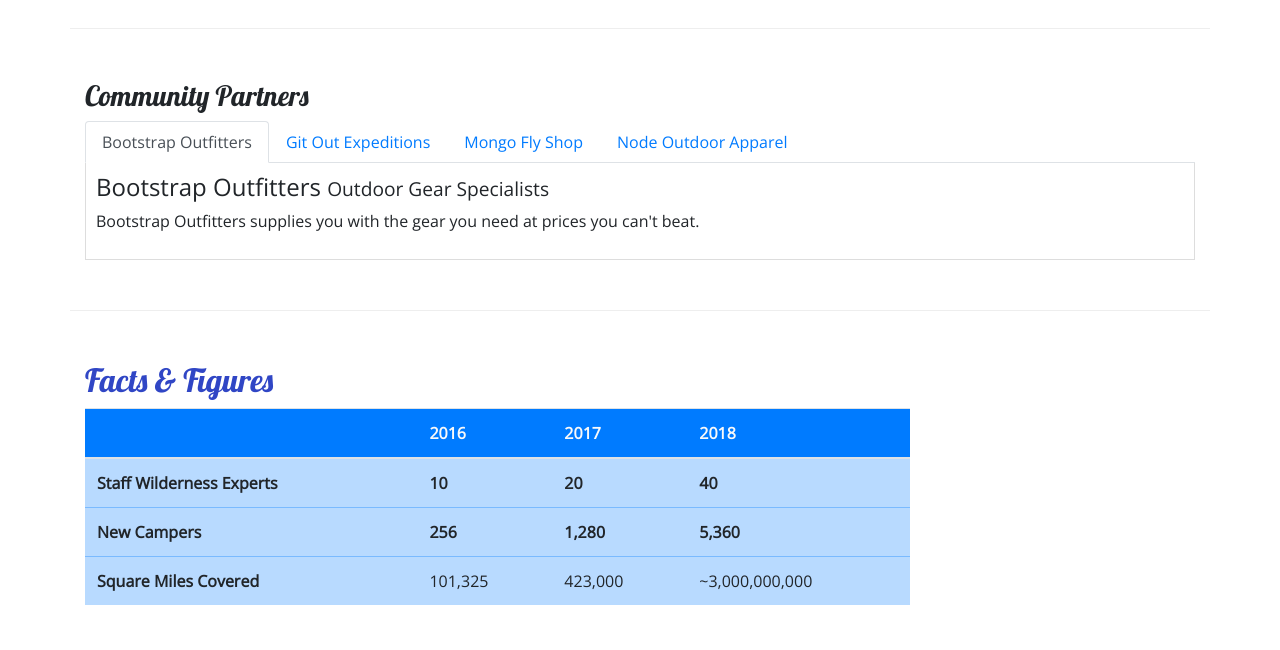
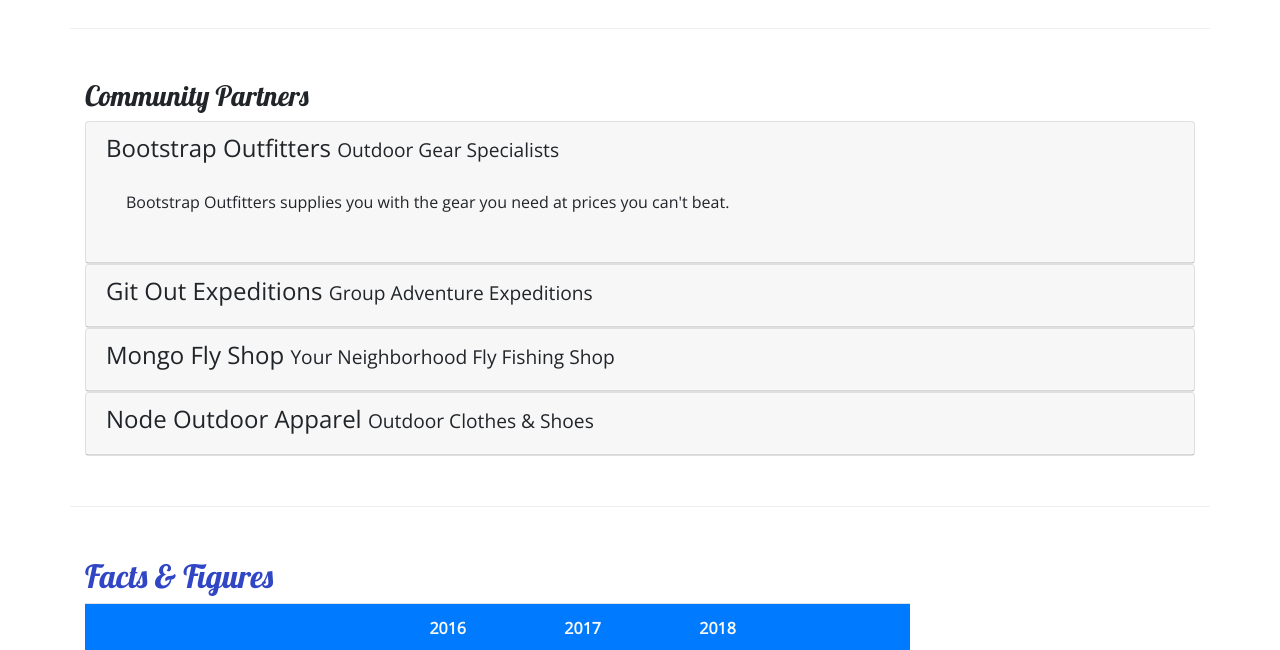
Before and after one commit to ChadMunsey/newcampsite, a website: page aboutus.html in a window 1280 px wide. Shown: the part 800-1450 px from the top of the page. Drawn offline with nearby package versions, Linux system fonts and the light colour scheme.

Commit message:
Accordion

```diff
--- a/aboutus.html
+++ b/aboutus.html
@@ -98,39 +98,52 @@
         <div class="row row-content">
             <div class="col">
                 <h3>Community Partners</h3>
-                <ul class="nav nav-tabs">
-                    <li class="nav-item">
-                        <a class="nav-link active" href="#bootstrap" role="tab" data-toggle="tab">Bootstrap Outfitters</a>
-                    </li>
-                    <li class="nav-item">
-                        <a class="nav-link" href="#git" role="tab" data-toggle="tab">Git Out Expeditions</a>
-                    </li>
-                    <li class="nav-item">
-                        <a class="nav-link" href="#mongo" role="tab" data-toggle="tab">Mongo Fly Shop</a>
-                    </li>
-                    <li class="nav-item">
-                        <a class="nav-link" href="#node" role="tab" data-toggle="tab">Node Outdoor Apparel</a>
-                    </li>
-                </ul>
-
-                <div class="tab-content">
-                    <div role="tabpanel" class="tab-pane fade show active" id="bootstrap">
-                        <h4>Bootstrap Outfitters <small>Outdoor Gear Specialists</small></h4>
-                        <p class="d-none d-sm-block">Bootstrap Outfitters supplies you with the gear you need at prices you can't beat.</p>
-                    </div><!--tabpanel-->
-                    <div role="tabpanel" class="tab-pane fade" id="git">
-                        <h4>Git Out Expeditions <small>Group Adventure Expeditions</small></h4>
-                        <p class="d-none d-sm-block">Join Git Out Expeditions to explore new horizons with a group of other adventurers!</p>
-                    </div><!--tabpanel-->
-                    <div role="tabpanel" class="tab-pane fade" id="mongo">
-                        <h4>Mongo Fly Shop <small>Your Neighborhood Fly Fishing Shop</small></h4>
-                        <p class="d-none d-sm-block">Need a new fishing pole, a tacklebox, or flies of all kinds? Stop by Mongo Fly Shop.</p>
-                    </div><!--tabpanel-->
-                    <div role="tabpanel" class="tab-pane fade" id="node">
-                        <h4>Node Outdoor Apparel <small>Outdoor Clothes & Shoes</small></h4>
-                        <p class="d-none d-sm-block">From polar fleeces to swimsuits, hiking boots to waders, a visit to Node will be sure to get you covered.</p>
-                    </div><!--tabpanel-->
-                </div><!--tabcontent-->
+                <div id="accordion">
+                    <div class="card">
+                        <div role="tab" class="card-header">
+                            <h4><a data-toggle="collapse" data-target="#bootstrap">
+                                Bootstrap Outfitters <small>Outdoor Gear Specialists</small></a></h4>
+                            <div class="collapse show" id="bootstrap" data-parent="#accordion">
+                                <div class="card-body">
+                                    <p class="d-none d-sm-block">Bootstrap Outfitters supplies you with the gear you need at prices you can't beat.</p>
+                                </div><!--cardbody-->
+                            </div><!--collapse-->
+                        </div><!--cardheader-->
+                    </div><!--card-->
+                    <div class="card">
+                        <div role="tab" class="card-header">
+                            <h4><a data-toggle="collapse" data-target="#git">
+                                Git Out Expeditions <small>Group Adventure Expeditions</small></a></h4>
+                            <div class="collapse" id="git" data-parent="#accordion">
+                                <div class="card-body">
+                                    <p class="d-none d-sm-block">Join Git Out Expeditions to explore new horizons with a group of other adventurers!</p>
+                                </div><!--cardbody-->
+                            </div><!--collapse-->
+                        </div><!--cardheader-->
+                    </div><!--card-->
+                    <div class="card">
+                        <div role="tab" class="card-header">
+                            <h4><a data-toggle="collapse" data-target="#mongo">
+                                Mongo Fly Shop <small>Your Neighborhood Fly Fishing Shop</small></a></h4>
+                            <div class="collapse" id="mongo" data-parent="#accordion">
+                                <div class="card-body">
+                                    <p class="d-none d-sm-block">Need a new fishing pole, a tacklebox, or flies of all kinds? Stop by Mongo Fly Shop.</p>
+                                </div><!--cardbody-->
+                            </div><!--collapse-->
+                        </div><!--cardheader-->
+                    </div><!--card-->
+                    <div class="card">
+                        <div role="tab" class="card-header">
+                            <h4><a data-toggle="collapse" data-target="#node">
+                                Node Outdoor Apparel <small>Outdoor Clothes & Shoes</small></a></h4>
+                            <div class="collapse" id="node" data-parent="#accordion">
+                                <div class="card-body">
+                                    <p class="d-none d-sm-block">From polar fleeces to swimsuits, hiking boots to waders, a visit to Node will be sure to get you covered.</p>
+                                </div><!--cardbody-->
+                            </div><!--collapse-->
+                        </div><!--cardheader-->
+                    </div><!--card-->
+                </div><!--accordion-->
             </div><!--col-->
         </div><!--row-content-->
 
--- a/css/styles.css
+++ b/css/styles.css
@@ -42,9 +42,7 @@ header h2 {
     padding: 10px;
 }
 
-/*
 a, a:hover {
     color: inherit;
     text-decoration: none;
   }
-*/
```
